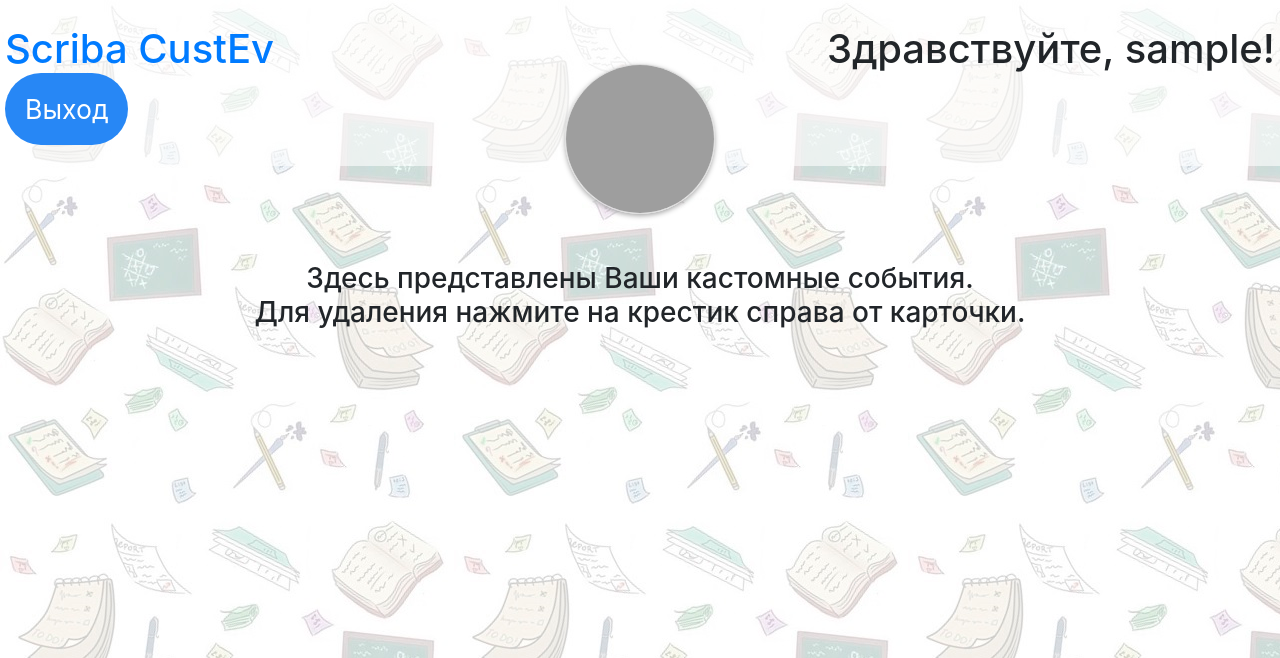
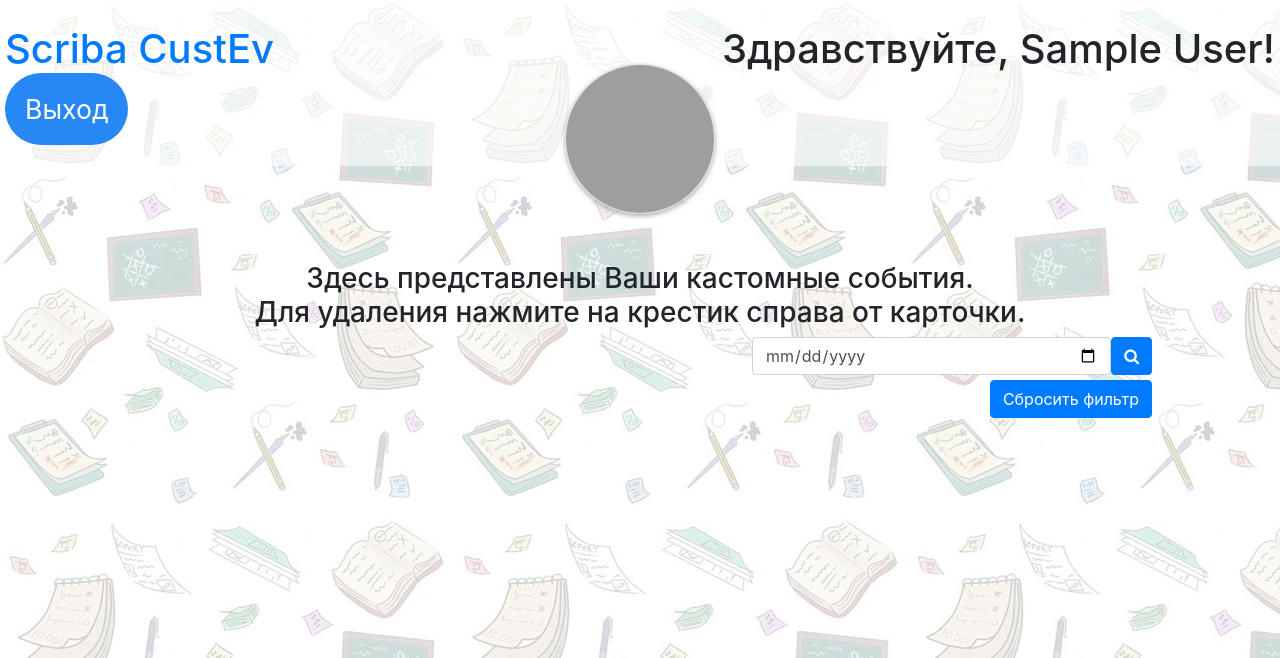
Before and after one commit to ScribaSSU/scriba-custom-events, a Flask app: page /events in a window 1280 px wide. Shown: the top 658 px of the page. Run offline with Flask 2, Linux system fonts and the light colour scheme; the visitor is signed in with stand-in values (Sample User, id 1); data that the repository does not hold is empty; parts of the project's set-up code (start-up, migrations or seed data) failed here and were passed over; grey boxes are pictures that could not be loaded.

Commit message:
added search by date and highlighting of past events

```diff
--- a/app.py
+++ b/app.py
@@ -23,5 +23,4 @@ def configure_logs():
 if __name__ == "__main__":
     configure_logs()
     db.create_all()
-
     app.run()
--- a/routes.py
+++ b/routes.py
@@ -10,7 +10,6 @@ import requests
 CLIENT_ID = vk_conf["client_id"]
 CLIENT_SECRET = vk_conf["client_secret"]
 REDIRECT_URI = vk_conf["redirect_uri"]
-
 
 @app.route("/")
 def index():
@@ -45,17 +44,48 @@ def delete_event():
     return redirect(url_for("events"))
 
 
+def passed_ids(events_list):
+    ids = []
+    now = datetime.now()
+    for event in events_list:
+        if event.type_repeat == "Один раз" and event.date_end < now:
+            ids.append(event.event_id)
+
+    return ids
+
 @app.route("/events", methods=["GET", "POST"])
 def events():
     if not session.get("logged_in", False):
         return redirect(url_for("index"))
     if request.method == "GET":  # список кастомных событий
         events_list = Event.find_custom_events(session.get("user_id", None))
+
+        if request.args.get("search_date"):
+            search_date = request.args.get("search_date")
+            search_date = datetime.strptime(search_date, '%Y-%m-%d').date()
+            new_list = []
+            for event in events_list:
+
+                passed = (search_date - event.date_begin.date()).days
+                if passed < 0:
+                    continue
+
+                if event.type_repeat == "Один раз" and search_date == event.date_begin.date() or \
+                   event.type_repeat == "Раз в неделю" and passed % 7 == 0 or \
+                   event.type_repeat == "Раз в две недели" and passed % 14 == 0 or \
+                   event.type_repeat == "Ежедневно" or \
+                   event.type_repeat == "По будням" and search_date.isoweekday() in range(1, 6):
+                   new_list.append(event)
+
+            events_list = new_list
+
+        ids = passed_ids(events_list)
         return render_template("custom_events.html",
                                logged_in=session.get("logged_in", False),
                                username=session.get("username"),
                                pfp=session.get("pfp"),
-                               data=events_list)
+                               data=events_list,
+                               ids=ids)
     elif request.method == "POST":  # добавить кастомное событие
         if request.form.get("submit_event"):
             name_event = request.form.get("name_event")
@@ -73,6 +103,7 @@ def events():
                              time_begin_event, time_end_event,
                              type_event, description_event)
             return redirect(url_for("events"))
+
         else:
             return render_template("add_custom_events.html",
                                    logged_in=session.get("logged_in", False),
--- a/static/css/index.css
+++ b/static/css/index.css
@@ -158,3 +158,15 @@ ul {
 	position	: absolute;
 	right		: 40px;
     }
+
+
+.row:after {
+  content: "";
+  display: table;
+  clear: both;
+}
+
+.wrapper {
+  display: grid;
+  grid-template-columns: auto 200px;
+}
--- a/templates/base.html
+++ b/templates/base.html
@@ -6,6 +6,8 @@
     <link rel="stylesheet" href="https://cdn.jsdelivr.net/npm/bootstrap@4.6.0/dist/css/bootstrap.min.css" integrity="sha384-B0vP5xmATw1+K9KRQjQERJvTumQW0nPEzvF6L/Z6nronJ3oUOFUFpCjEUQouq2+l" crossorigin="anonymous">
     <link rel="shortcut icon" type="shortcut_icon/png" href="{{ url_for('static', filename='images/shortcut_icon.png') }}" />
     <link rel="stylesheet" type="text/css" href="{{ url_for('static', filename='css/index.css') }}" />
+    <link rel="stylesheet" href="https://maxcdn.bootstrapcdn.com/font-awesome/4.7.0/css/font-awesome.min.css"/>
+
 </head>
 <body>
     <div id="header">
--- a/templates/custom_events.html
+++ b/templates/custom_events.html
@@ -7,28 +7,52 @@
 
         <h3>Здесь представлены Ваши кастомные события.<br>Для удаления нажмите на крестик справа от карточки.</h3>
 
+        <div class="wrapper" style="display: grid;grid-template-columns: auto auto 400px; margin-bottom: 5px;margin-right:10%">
+            <div></div>
+            <div></div>
+
+            <form action="/events" method="GET">
+                <div class="input-group rounded">
+                    <input type="date" class="form-control rounded" placeholder="Search" aria-label="Search" aria-describedby="search-addon" required
+                    name="search_date" />
+                    <button class="btn btn-primary">
+                        <i class="fa fa-search"></i>
+                    </button>
+                </div>
+            </form>
+        </div>
+
+        <div class="wrapper" style="display: grid;grid-template-columns: auto auto 400px; margin-bottom: 20px;margin-right:10%">
+            <div></div>
+            <div></div>
+
+            <form action="/events" method="GET">
+                <button class="btn btn-primary" style="float: right">
+                        Сбросить фильтр
+                </button>
+            </form>
+        </div>
+
         {% for row in data %}
-            <div class="card" style="width: 80%; font-size: 20pt; border-radius: 20px; padding: 20px; background: rgba(255, 255, 255, 0.8); margin: auto; ">
+            <div class="card" style="width: 80%; font-size: 20pt; border-radius: 20px; padding: 20px; background: rgba(255, 255, 255, 0.8);
+            {% if row.event_id in ids %}
+                    box-shadow: 0 4px 2px -2px red;
+            {% endif %}
+             margin: auto; ">
 
                 <form method="POST" action="/delete_event">
                     <button type="submit" class="close" aria-label="Close" style="float: right" name="event_id" value="{{row.event_id}}">&times</button>
                 </form>
 
-                <a><b>{{row.event_name}}</b><br>Дата начала: {{row.date_begin}}<br>Дата окончания: {{row.date_end}}<br></a>Описание: {{row.description}}
+                <a><b>{{row.event_name}}</b><br>Дата начала: {{row.date_begin}}<br>Дата окончания: {{row.date_end}}<br>Повторение: {{row.type_repeat}}
+                </a>Описание: {{row.description}}
+
+                {% if row.event_id in ids %}
+                    <b>Событие завершено!</b>
+                {% endif %}
             </div>
             <br>
         {% endfor %}
 
 	</div>
-
-    <script>
-        const closebtns = document.getElementsByClassName("close");
-        let i;
-
-        for (i = 0; i < closebtns.length; i++) {
-            closebtns[i].addEventListener("click", function() {
-                this.parentElement.style.display = 'none';
-            });
-        }
-    </script>
 {% endblock %}
```
Also changed, not shown: models/added_lesson.py (line endings or trailing spaces).
